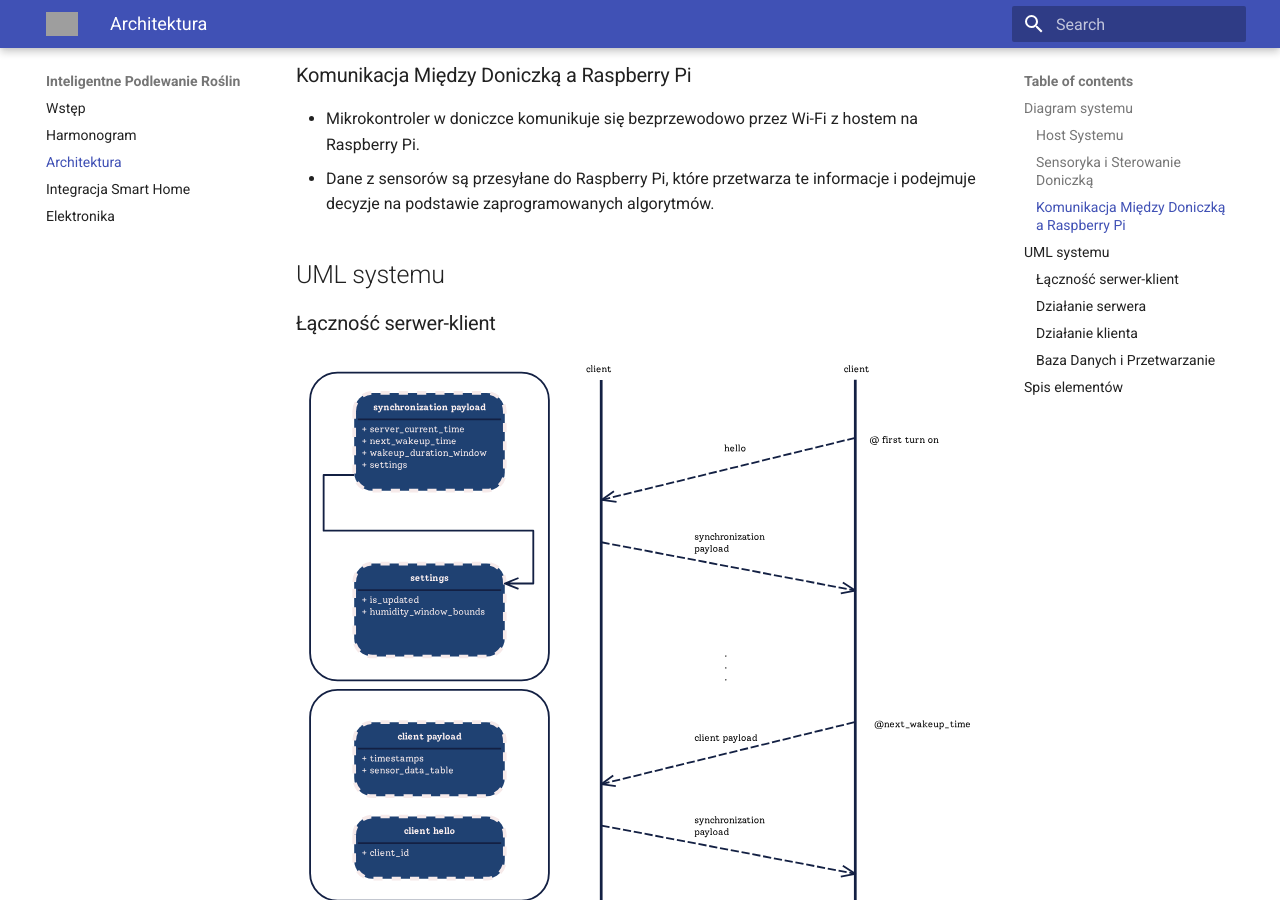
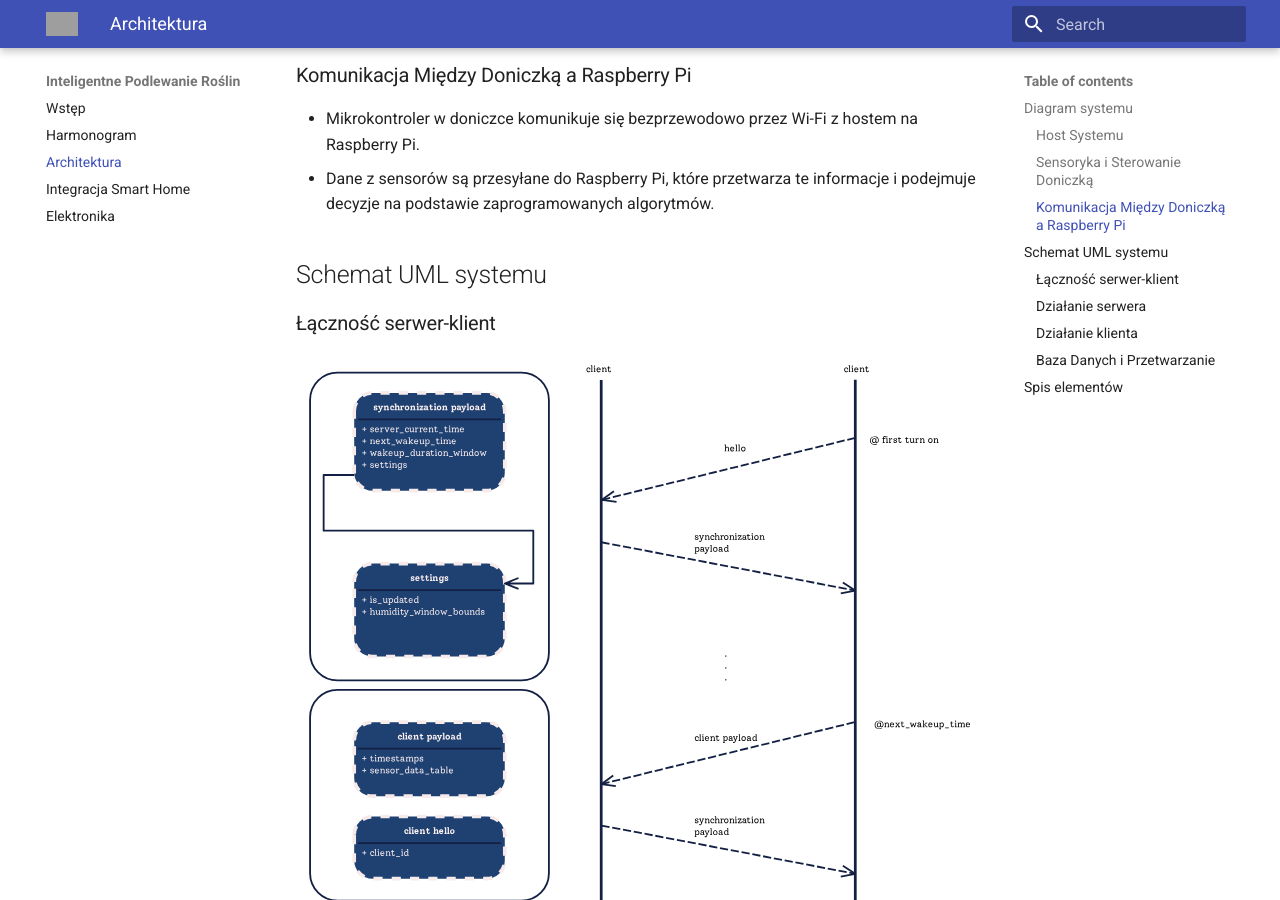
Before and after one commit to groupplants/docs, an MkDocs documentation site: the page built from docs/architektura.md, in a window 1280 px wide and 900 px high, scrolled down 1229 px. Built offline with MkDocs 1.6.1 and Material for MkDocs 9.7.7, drawn with Linux system fonts in a browser that asks for light colours; grey boxes are pictures that could not be loaded.

Commit message:
Schemat uml systemu

```diff
--- a/docs/architektura.md
+++ b/docs/architektura.md
@@ -22,7 +22,7 @@
 - Mikrokontroler w doniczce komunikuje się bezprzewodowo przez Wi-Fi z hostem na Raspberry Pi.
 - Dane z sensorów są przesyłane do Raspberry Pi, które przetwarza te informacje i podejmuje decyzje na podstawie zaprogramowanych algorytmów.
 
-## UML systemu
+## Schemat UML systemu
 
 ### Łączność serwer-klient
 
```
